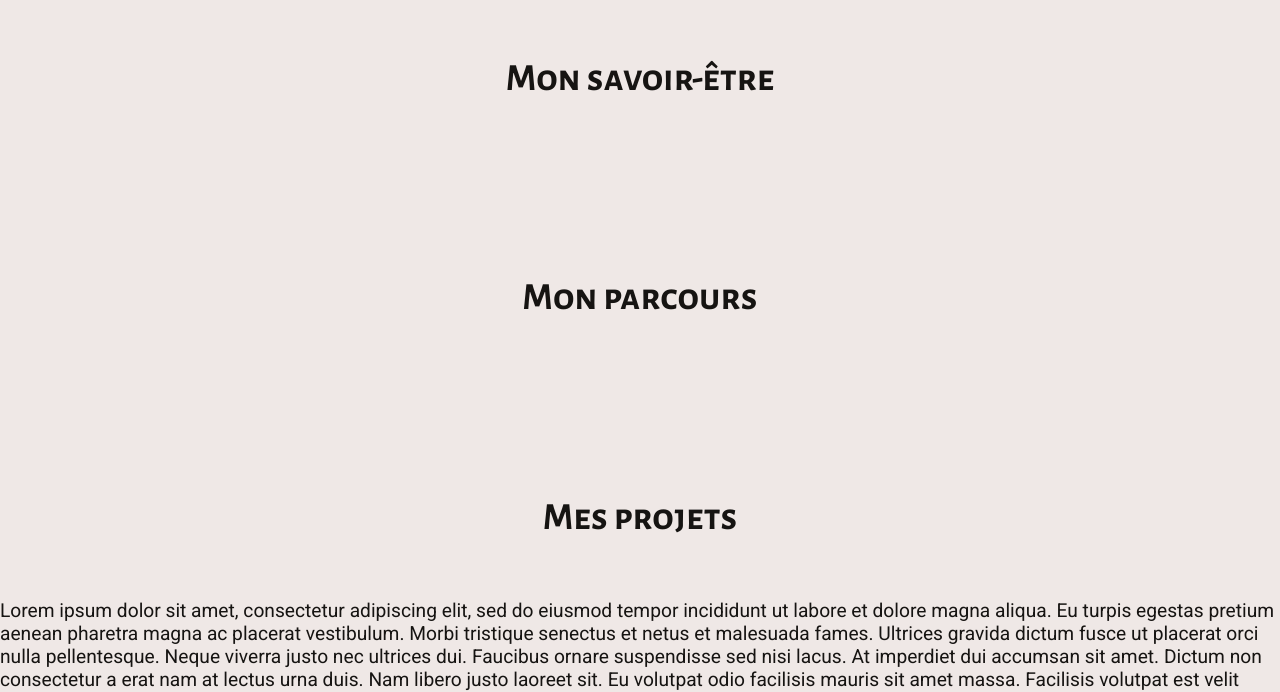
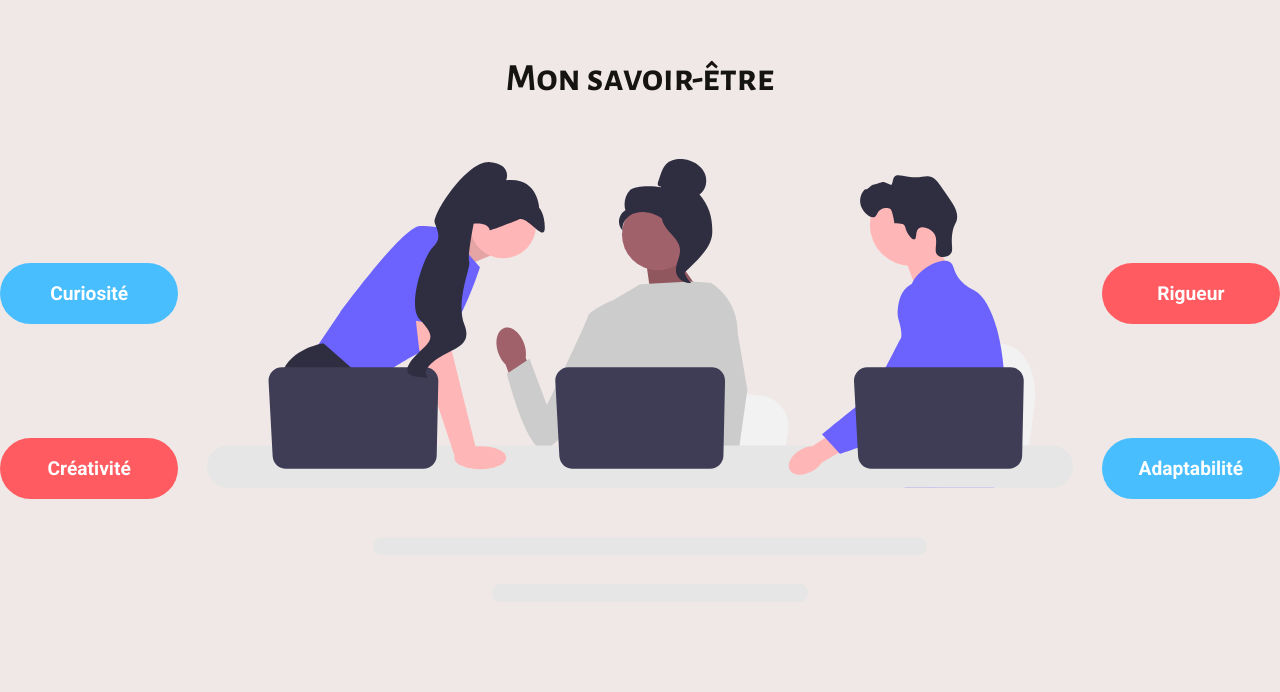
Before and after one commit to MaelleN95/portefolio, a React (Vite) app in the folder front-end/: page / in a window 1280 px wide. Shown: the part 3730-4422 px from the top of the page. Built offline with nearby package versions, Linux system fonts and the light colour scheme.

Commit message:
add soft skills

```diff
--- a/front-end/package.json
+++ b/front-end/package.json
@@ -17,7 +17,8 @@
     "react": "^18.2.0",
     "react-dom": "^18.2.0",
     "react-minimal-pie-chart": "^8.4.0",
-    "react-router-dom": "^6.21.3"
+    "react-router-dom": "^6.21.3",
+    "react-vertical-timeline-component": "^3.6.0"
   },
   "devDependencies": {
     "@types/react": "^18.2.43",
--- a/front-end/src/assets/datas.json
+++ b/front-end/src/assets/datas.json
@@ -82,7 +82,8 @@
       "content": "Adopter des pratiques de développement durable réduit l'empreinte écologique du site en optimisant l'utilisation des ressources et en minimisant la consommation d'énergie."
     }
   ],
-  "softSkills": [
+  "softSkills": {
+    "skills": [
       "Créativité",
       "Adaptabilité",
       "Esprit d'équipe",
@@ -90,6 +91,8 @@
       "Curiosité",
       "Rigueur"
     ],
+    "logo": "http://localhost:5173/src/assets/icons/illustrations/engineering_team.svg"
+  },
   "formation": [
     {
       "title": "Licence Mathématiques et informatique appliquées aux Sciences Humaines et Sociales",
--- a/front-end/src/components/card/Card.scss
+++ b/front-end/src/components/card/Card.scss
@@ -37,13 +37,13 @@
   }
 }
 
-.even {
+.odd {
   &:hover {
     border: 4px solid $red-color;
     box-shadow: 0 0 17px $red-color, 0 0 17px $red-color inset;
   }
 }
-.odd {
+.even {
   &:hover {
     border: 4px solid $blue-color;
     box-shadow: 0 0 17px $blue-color, 0 0 17px $blue-color inset;
--- a/front-end/src/components/soft-skill-bubble/SoftSkillBubble.jsx
+++ b/front-end/src/components/soft-skill-bubble/SoftSkillBubble.jsx
@@ -1,2 +1,6 @@
-function SoftSkillBubble() {}
+function SoftSkillBubble(props) {
+  const color = props.color === 0 ? 'blue' : 'red';
+
+  return <div className={`bubble ${color}`}>{props.children}</div>;
+}
 export default SoftSkillBubble;
--- a/front-end/src/components/soft-skill-bubble/SoftSkillBubble.scss
+++ b/front-end/src/components/soft-skill-bubble/SoftSkillBubble.scss
@@ -0,0 +1,18 @@
+#soft-skills {
+  & .bubble {
+    font-weight: bold;
+    color: white;
+    padding: 1rem;
+    border-radius: 100px;
+    text-align: center;
+    width: 140px;
+  }
+
+  & .blue {
+    background: $blue-color;
+  }
+
+  & .red {
+    background: $red-color;
+  }
+}
--- a/front-end/src/sections/soft-skills/SoftSkills.jsx
+++ b/front-end/src/sections/soft-skills/SoftSkills.jsx
@@ -1,7 +1,52 @@
+import { useState, useEffect } from 'react';
+import datas from '../../assets/datas.json';
+
+import SoftSkillBubble from '../../components/soft-skill-bubble/SoftSkillBubble';
+
 function SoftSkills() {
+  const softSkills = datas.softSkills.skills;
+  const svg = datas.softSkills.logo;
+
+  const [selectedSkill1, setSelectedSkill1] = useState([]);
+  const [selectedSkill2, setSelectedSkill2] = useState([]);
+
+  const selectRandomSkills = () => {
+    const shuffledSkill = softSkills.sort(() => Math.random() - 0.5);
+    const selectedSet1 = shuffledSkill.slice(0, 2);
+    const selectedSet2 = shuffledSkill.slice(2, 4);
+    setSelectedSkill1(selectedSet1);
+    setSelectedSkill2(selectedSet2);
+  };
+
+  // Utilisation de useEffect pour déclencher la fonction toutes les 5 secondes
+  useEffect(() => {
+    const interval = setInterval(() => {
+      selectRandomSkills();
+    }, 5000); // Déclenchement toutes les 5 secondes
+
+    return () => clearInterval(interval); // Nettoyage de l'intervalle lors du démontage du composant
+  }, []);
+
   return (
-    <section>
+    <section id="soft-skills">
       <h2>Mon savoir-être</h2>
+      <div className="details">
+        <div className="bubble-column left">
+          {selectedSkill1.map((skill, index) => (
+            <SoftSkillBubble color={index} key={index}>
+              {skill}
+            </SoftSkillBubble>
+          ))}
+        </div>
+        <img onClick={selectRandomSkills} src={svg} alt="" />
+        <div className="bubble-column right">
+          {selectedSkill2.map((skill, index) => (
+            <SoftSkillBubble color={index} key={index}>
+              {skill}
+            </SoftSkillBubble>
+          ))}
+        </div>
+      </div>
     </section>
   );
 }
--- a/front-end/src/sections/soft-skills/SoftSkills.scss
+++ b/front-end/src/sections/soft-skills/SoftSkills.scss
@@ -0,0 +1,18 @@
+#soft-skills {
+  & .details {
+    display: flex;
+    flex-direction: row;
+    justify-content: space-between;
+    align-items: center;
+    & .bubble-column {
+      min-height: 350px;
+      max-height: 500px;
+      display: flex;
+      flex-direction: column-reverse;
+      justify-content: space-around;
+    }
+    & .left {
+      flex-direction: column;
+    }
+  }
+}
```
Also changed, not shown: 1 other file (tests, documents, lock files or other folders). Lines whose indentation alone changed are shown as unchanged.
